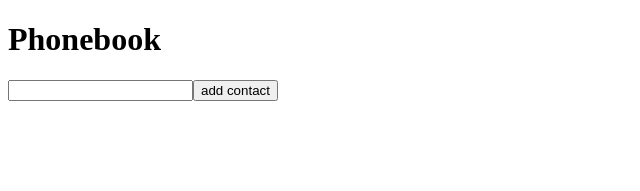
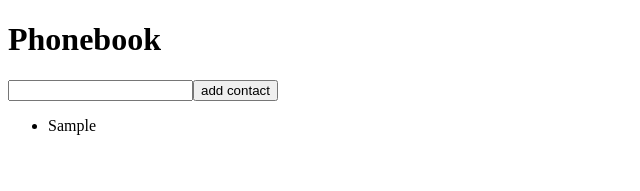
Before and after one commit to TheMainOne/goit-react-hw-02-phonebook, a React (Create React App) app: page / in a window 1280 px wide. Both pictures are taken after typing "Sample" into the empty fields and a click on the button "add contact". Shown: the top 191 px of the page, without its empty margins (0-640 px from the left). Built offline with nearby package versions, Linux system fonts and the light colour scheme.

Commit message:
added nanoid package

```diff
--- a/package.json
+++ b/package.json
@@ -8,6 +8,7 @@
     "@testing-library/react": "^12.1.2",
     "@testing-library/user-event": "^13.5.0",
     "gh-pages": "^3.2.3",
+    "nanoid": "^3.1.32",
     "react": "^17.0.2",
     "react-dom": "^17.0.2",
     "react-scripts": "5.0.0",
--- a/src/Components/App/App.jsx
+++ b/src/Components/App/App.jsx
@@ -1,9 +1,11 @@
 import React, { Component } from "react";
+import { nanoid } from 'nanoid'
 
 class App extends Component {
   state = {
     contacts: [],
     name: "",
+    number: ""
   };
 
   handleSubmit = (event) => {
@@ -11,8 +13,7 @@ class App extends Component {
     const valueOfInput = event.target[0].value;
     event.preventDefault();
 
-    this.setState({contacts: valueOfInput})
-    console.log(valueOfInput);
+    this.setState({ contacts: [...this.state.contacts, valueOfInput] })
     console.log(this.state);
     form.reset();
   };
@@ -35,7 +36,11 @@ class App extends Component {
             <button type="submit">add contact</button>
           </form>
         </div>
-        <div className="contacts"></div>
+        <div className="contacts">
+          <ul>
+            {this.state.contacts ? this.state.contacts.map(contact => <li key={nanoid()}>{contact}</li>) : false}
+          </ul>
+        </div>
       </>
     );
   }
```
